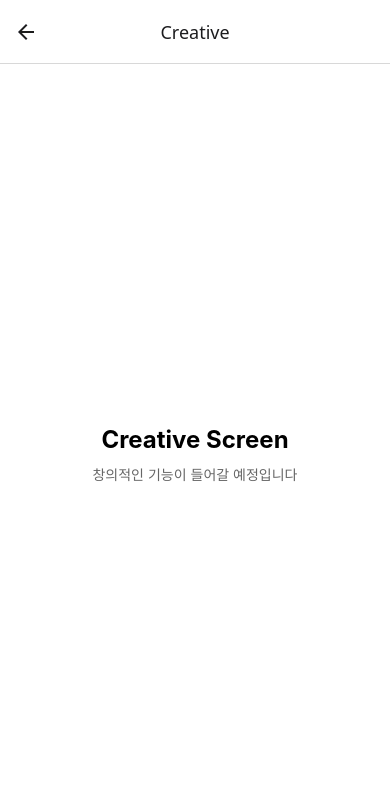
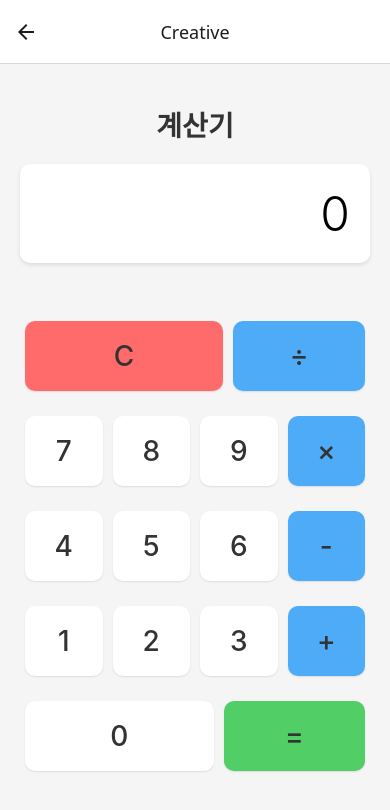
Before and after one commit to nandarina7PNU/FrontendMiniProject, a React Native app: screen /Creative in a window 390 px wide. Shown: the top 810 px of the page. Built offline with nearby package versions, Linux system fonts and the light colour scheme.

Commit message:
Creative Finished

```diff
--- a/src/screens/CreativeScreen.tsx
+++ b/src/screens/CreativeScreen.tsx
@@ -1,11 +1,198 @@
-import React from 'react';
-import { View, Text, StyleSheet } from 'react-native';
+import React, { useState } from 'react';
+import { View, Text, StyleSheet, TouchableOpacity } from 'react-native';
 
 export const CreativeScreen: React.FC = () => {
+  // 현재 화면에 표시되는 값
+  const [display, setDisplay] = useState<string>('0');
+  // 현재 입력 중인 숫자값 (계산에 사용)
+  const [currentInput, setCurrentInput] = useState<string>('0');
+  // 이전에 입력한 값
+  const [previousValue, setPreviousValue] = useState<number | null>(null);
+  // 선택한 연산자 (+, -, ×, ÷)
+  const [operator, setOperator] = useState<string | null>(null);
+  // 새로운 숫자 입력을 시작해야 하는지 여부
+  const [shouldResetDisplay, setShouldResetDisplay] = useState<boolean>(false);
+
+  /**
+   * 숫자 버튼을 눌렀을 때 호출되는 함수
+   * @param num - 입력된 숫자 (0~9)
+   */
+  const handleNumberPress = (num: string) => {
+    if (shouldResetDisplay) {
+      // 연산자를 선택한 후 새로운 숫자 입력 시작
+      const newInput = num;
+      setCurrentInput(newInput);
+      setDisplay(display + ' ' + newInput);
+      setShouldResetDisplay(false);
+    } else {
+      // 기존 숫자에 새로운 숫자 추가
+      const newInput = currentInput === '0' ? num : currentInput + num;
+      setCurrentInput(newInput);
+      setDisplay(currentInput === '0' ? num : display + num);
+    }
+  };
+
+  /**
+   * 연산자 버튼(+, -, ×, ÷)을 눌렀을 때 호출되는 함수
+   * @param op - 선택한 연산자
+   */
+  const handleOperatorPress = (op: string) => {
+    const currentValue = parseFloat(currentInput);
+
+    // 이미 이전 값과 연산자가 있으면 먼저 계산 수행
+    if (previousValue !== null && operator && !shouldResetDisplay) {
+      const result = calculate(previousValue, currentValue, operator);
+      setDisplay(String(result) + ' ' + op);
+      setCurrentInput(String(result));
+      setPreviousValue(result);
+    } else {
+      // 처음 연산자를 누를 때
+      setDisplay(currentInput + ' ' + op);
+      setPreviousValue(currentValue);
+    }
+
+    setOperator(op);
+    setShouldResetDisplay(true);
+  };
+
+  /**
+   * = 버튼을 눌렀을 때 최종 계산을 수행하는 함수
+   */
+  const handleEquals = () => {
+    if (previousValue !== null && operator) {
+      const currentValue = parseFloat(currentInput);
+      const result = calculate(previousValue, currentValue, operator);
+      setDisplay(String(result));
+      setCurrentInput(String(result));
+      setPreviousValue(null);
+      setOperator(null);
+      setShouldResetDisplay(true);
+    }
+  };
+
+  /**
+   * 실제 사칙연산을 수행하는 함수
+   * @param prev - 이전 값
+   * @param current - 현재 값
+   * @param op - 연산자
+   * @returns 계산 결과
+   */
+  const calculate = (prev: number, current: number, op: string): number => {
+    switch (op) {
+      case '+':
+        return prev + current;
+      case '-':
+        return prev - current;
+      case '×':
+        return prev * current;
+      case '÷':
+        return current !== 0 ? prev / current : 0; // 0으로 나누기 방지
+      default:
+        return current;
+    }
+  };
+
+  /**
+   * C(Clear) 버튼을 눌렀을 때 모든 값을 초기화하는 함수
+   */
+  const handleClear = () => {
+    setDisplay('0');
+    setCurrentInput('0');
+    setPreviousValue(null);
+    setOperator(null);
+    setShouldResetDisplay(false);
+  };
+
+  /**
+   * 계산기 버튼을 렌더링하는 컴포넌트
+   */
+  const Button = ({
+    label,
+    onPress,
+    style,
+  }: {
+    label: string;
+    onPress: () => void;
+    style?: object;
+  }) => (
+    <TouchableOpacity style={[styles.button, style]} onPress={onPress}>
+      <Text style={styles.buttonText}>{label}</Text>
+    </TouchableOpacity>
+  );
+
   return (
     <View style={styles.container}>
-      <Text style={styles.title}>Creative Screen</Text>
-      <Text style={styles.description}>창의적인 기능이 들어갈 예정입니다</Text>
+      <Text style={styles.title}>계산기</Text>
+
+      {/* 계산 결과 표시 화면 */}
+      <View style={styles.displayContainer}>
+        <Text style={styles.displayText} numberOfLines={1} adjustsFontSizeToFit>
+          {display}
+        </Text>
+      </View>
+
+      {/* 계산기 버튼 레이아웃 */}
+      <View style={styles.buttonContainer}>
+        {/* 첫 번째 줄: C와 연산자 */}
+        <View style={styles.row}>
+          <Button label="C" onPress={handleClear} style={styles.clearButton} />
+          <Button
+            label="÷"
+            onPress={() => handleOperatorPress('÷')}
+            style={styles.operatorButton}
+          />
+        </View>
+
+        {/* 두 번째 줄: 7, 8, 9, × */}
+        <View style={styles.row}>
+          <Button label="7" onPress={() => handleNumberPress('7')} />
+          <Button label="8" onPress={() => handleNumberPress('8')} />
+          <Button label="9" onPress={() => handleNumberPress('9')} />
+          <Button
+            label="×"
+            onPress={() => handleOperatorPress('×')}
+            style={styles.operatorButton}
+          />
+        </View>
+
+        {/* 세 번째 줄: 4, 5, 6, - */}
+        <View style={styles.row}>
+          <Button label="4" onPress={() => handleNumberPress('4')} />
+          <Button label="5" onPress={() => handleNumberPress('5')} />
+          <Button label="6" onPress={() => handleNumberPress('6')} />
+          <Button
+            label="-"
+            onPress={() => handleOperatorPress('-')}
+            style={styles.operatorButton}
+          />
+        </View>
+
+        {/* 네 번째 줄: 1, 2, 3, + */}
+        <View style={styles.row}>
+          <Button label="1" onPress={() => handleNumberPress('1')} />
+          <Button label="2" onPress={() => handleNumberPress('2')} />
+          <Button label="3" onPress={() => handleNumberPress('3')} />
+          <Button
+            label="+"
+            onPress={() => handleOperatorPress('+')}
+            style={styles.operatorButton}
+          />
+        </View>
+
+        {/* 다섯 번째 줄: 0과 = */}
+        <View style={styles.row}>
+          <Button
+            label="0"
+            onPress={() => handleNumberPress('0')}
+            style={styles.zeroButton}
+          />
+          <Button
+            label="="
+            onPress={handleEquals}
+            style={styles.equalsButton}
+          />
+        </View>
+      </View>
     </View>
   );
 };
@@ -13,19 +200,76 @@ export const CreativeScreen: React.FC = () => {
 const styles = StyleSheet.create({
   container: {
     flex: 1,
-    justifyContent: 'center',
-    alignItems: 'center',
-    backgroundColor: '#fff',
+    backgroundColor: '#f5f5f5',
     padding: 20,
   },
   title: {
-    fontSize: 24,
+    fontSize: 28,
     fontWeight: 'bold',
-    marginBottom: 10,
+    marginTop: 20,
+    marginBottom: 20,
+    color: '#333',
+    textAlign: 'center',
+  },
+  displayContainer: {
+    backgroundColor: '#fff',
+    padding: 20,
+    borderRadius: 10,
+    marginBottom: 20,
+    minHeight: 80,
+    justifyContent: 'center',
+    alignItems: 'flex-end',
+    shadowColor: '#000',
+    shadowOffset: { width: 0, height: 2 },
+    shadowOpacity: 0.1,
+    shadowRadius: 4,
+    elevation: 3,
+  },
+  displayText: {
+    fontSize: 48,
     color: '#000',
+    fontWeight: '300',
   },
-  description: {
-    fontSize: 14,
-    color: '#666',
+  buttonContainer: {
+    flex: 1,
+    justifyContent: 'center',
+  },
+  row: {
+    flexDirection: 'row',
+    justifyContent: 'space-between',
+    marginBottom: 15,
+  },
+  button: {
+    backgroundColor: '#fff',
+    flex: 1,
+    margin: 5,
+    height: 70,
+    justifyContent: 'center',
+    alignItems: 'center',
+    borderRadius: 10,
+    shadowColor: '#000',
+    shadowOffset: { width: 0, height: 1 },
+    shadowOpacity: 0.1,
+    shadowRadius: 2,
+    elevation: 2,
+  },
+  buttonText: {
+    fontSize: 28,
+    color: '#333',
+    fontWeight: '500',
+  },
+  clearButton: {
+    backgroundColor: '#ff6b6b',
+    flex: 1.5,
+  },
+  operatorButton: {
+    backgroundColor: '#4dabf7',
+  },
+  equalsButton: {
+    backgroundColor: '#51cf66',
+    flex: 1.5,
+  },
+  zeroButton: {
+    flex: 2,
   },
 });
```
Also changed, not shown: 1 other file (tests, documents, lock files or other folders).
